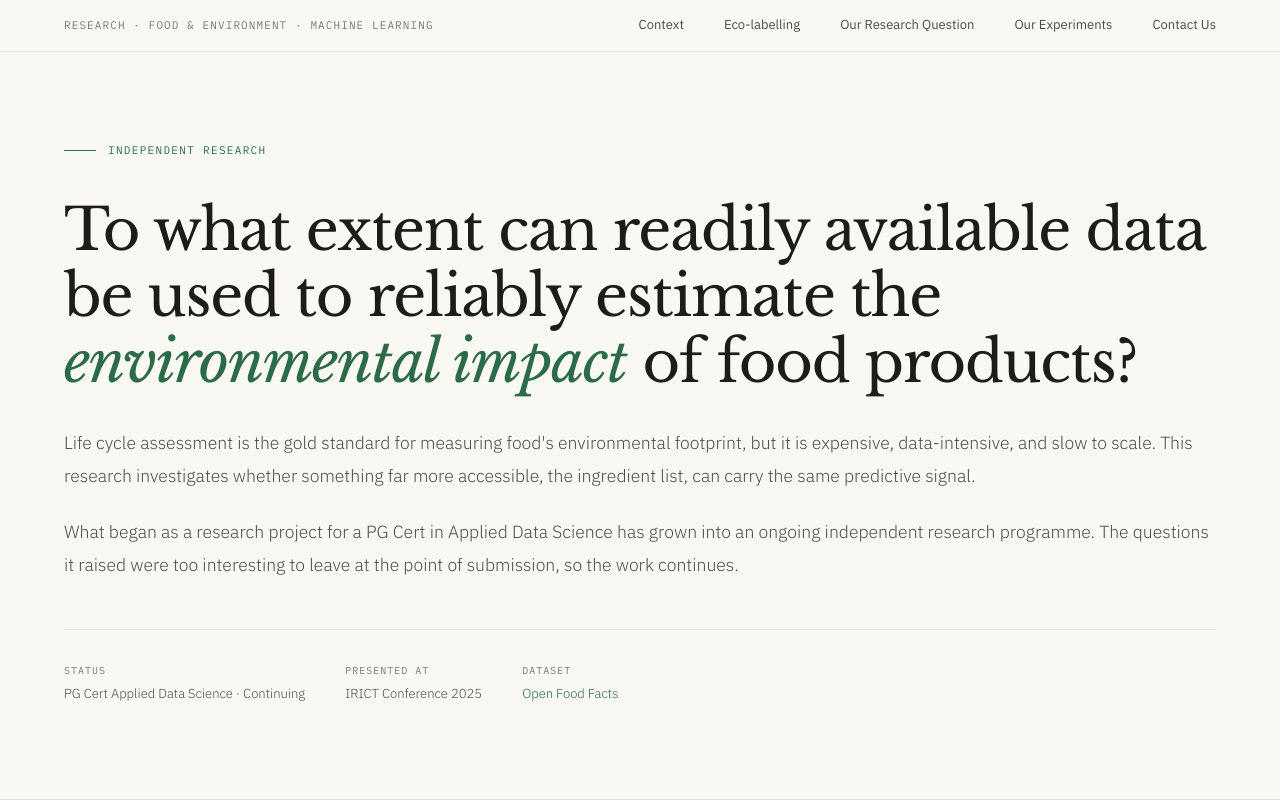
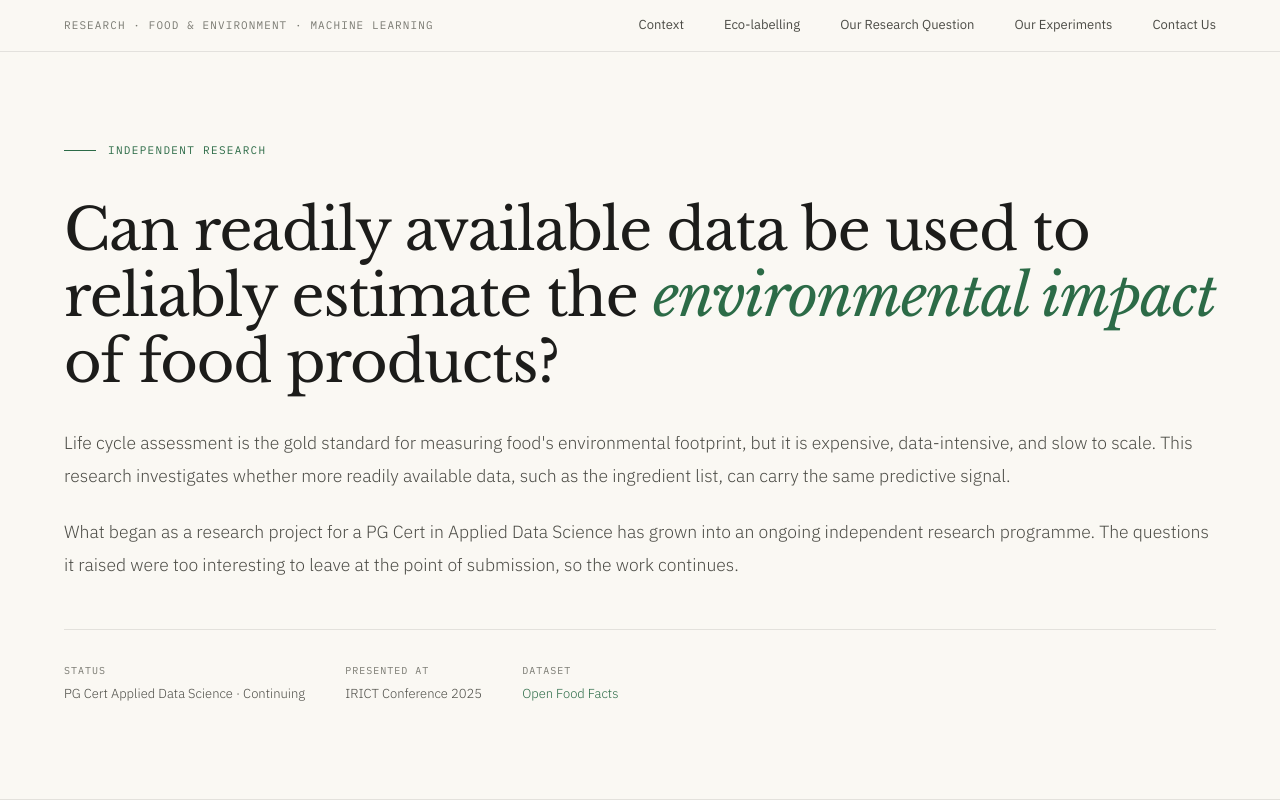
Before and after one commit to megancharles/Food-Product-EcoGrade-ML, a plain HTML site: page docs/index.html in a window 1280 px wide. Shown: the top 800 px of the page. Drawn offline with nearby package versions, Linux system fonts and the light colour scheme.

Commit message:
changing title and context

```diff
--- a/docs/index.html
+++ b/docs/index.html
@@ -174,8 +174,8 @@ footer { padding: 2rem clamp(1.5rem, 5vw, 4rem); display: flex; justify-content:
       <span class="eyebrow-line"></span>
       <span class="eyebrow-text">Independent Research</span>
     </div>
-    <h1>To what extent can readily available data be used to reliably estimate the <em>environmental impact</em> of food products?</h1>
-    <p class="hero-lead">Life cycle assessment is the gold standard for measuring food's environmental footprint, but it is expensive, data-intensive, and slow to scale. This research investigates whether something far more accessible, the ingredient list, can carry the same predictive signal.</p>
+    <h1>Can readily available data be used to reliably estimate the <em>environmental impact</em> of food products?</h1>
+    <p class="hero-lead">Life cycle assessment is the gold standard for measuring food's environmental footprint, but it is expensive, data-intensive, and slow to scale. This research investigates whether more readily available data, such as the ingredient list, can carry the same predictive signal.</p>
     <p class="hero-lead" style="margin-top: -1.5rem;">What began as a research project for a PG Cert in Applied Data Science has grown into an ongoing independent research programme. The questions it raised were too interesting to leave at the point of submission, so the work continues.</p>
     <div class="hero-meta">
       <div class="meta-pair">
```
